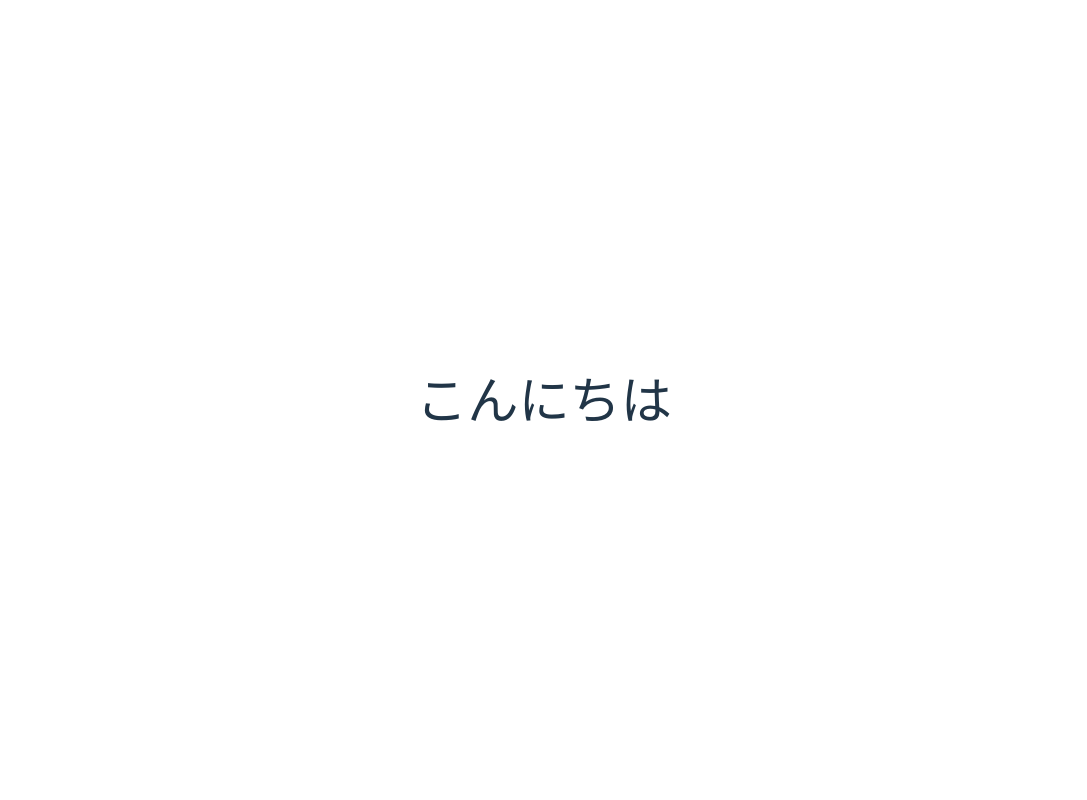
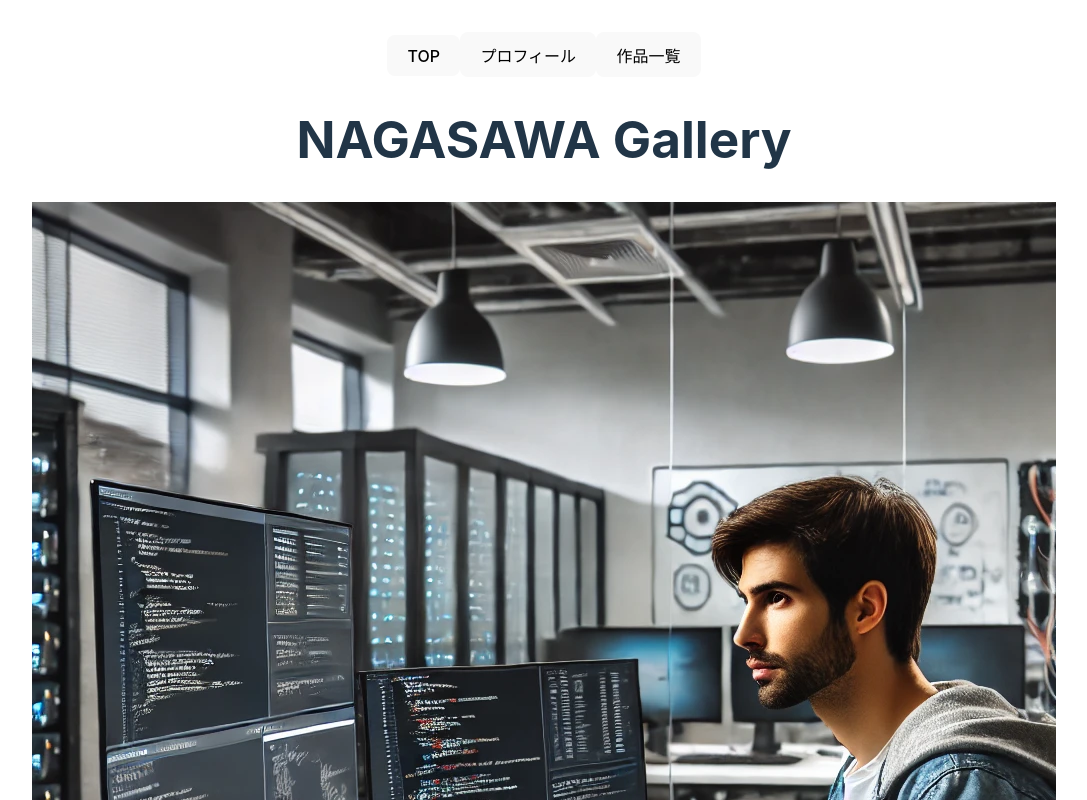
Before and after one commit to Naka-nishi-s/react_test, a React (Vite) app in the folder react_test/: page / in a window 1280 px wide. Shown: the top 800 px of the page, without its empty margins (96-1183 px from the left). Built offline with nearby package versions, Linux system fonts and the light colour scheme.

Commit message:
html要素追加

```diff
--- a/react_test/src/App.jsx
+++ b/react_test/src/App.jsx
@@ -1,6 +1,7 @@
 import { useState } from 'react'
 import reactLogo from './assets/react.svg'
 import viteLogo from '/vite.svg'
+import images from '/images/image_top.webp'
 import './App.css'
 
 function App() {
@@ -9,7 +10,17 @@ function App() {
   return (
     <>
       <div>
-        <h1>こんにちは</h1>
+        <div>
+          <button>TOP</button>
+          <button>プロフィール</button>
+          <button>作品一覧</button>
+        </div>
+        <div>
+          <h1>NAGASAWA Gallery</h1>
+        </div>
+        <div>
+        <img src={images}/>
+        </div>
       </div>
     </>
   )
```
Also changed, not shown: react_test/public/images/image_top.webp (added), 1 other file (tests, documents, lock files or other folders).
